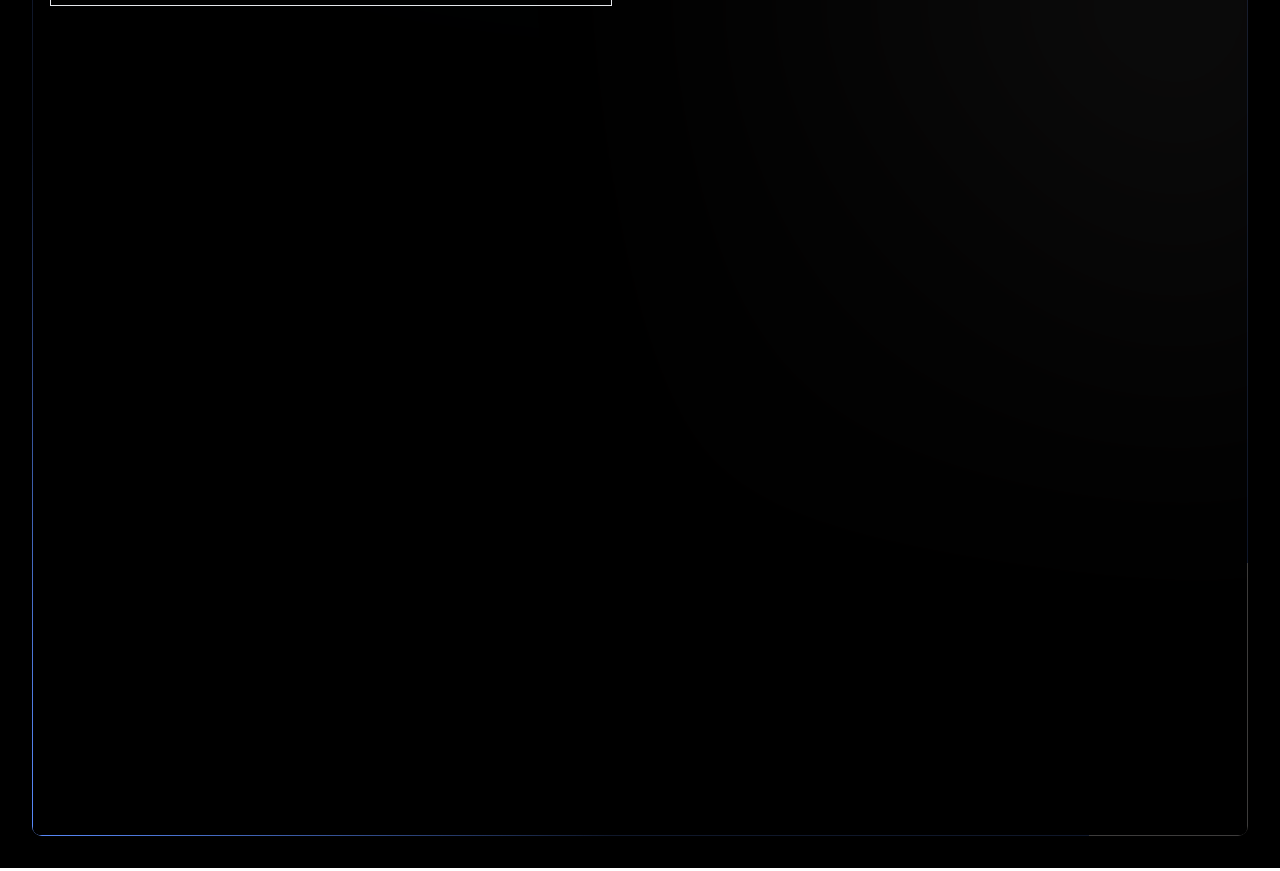
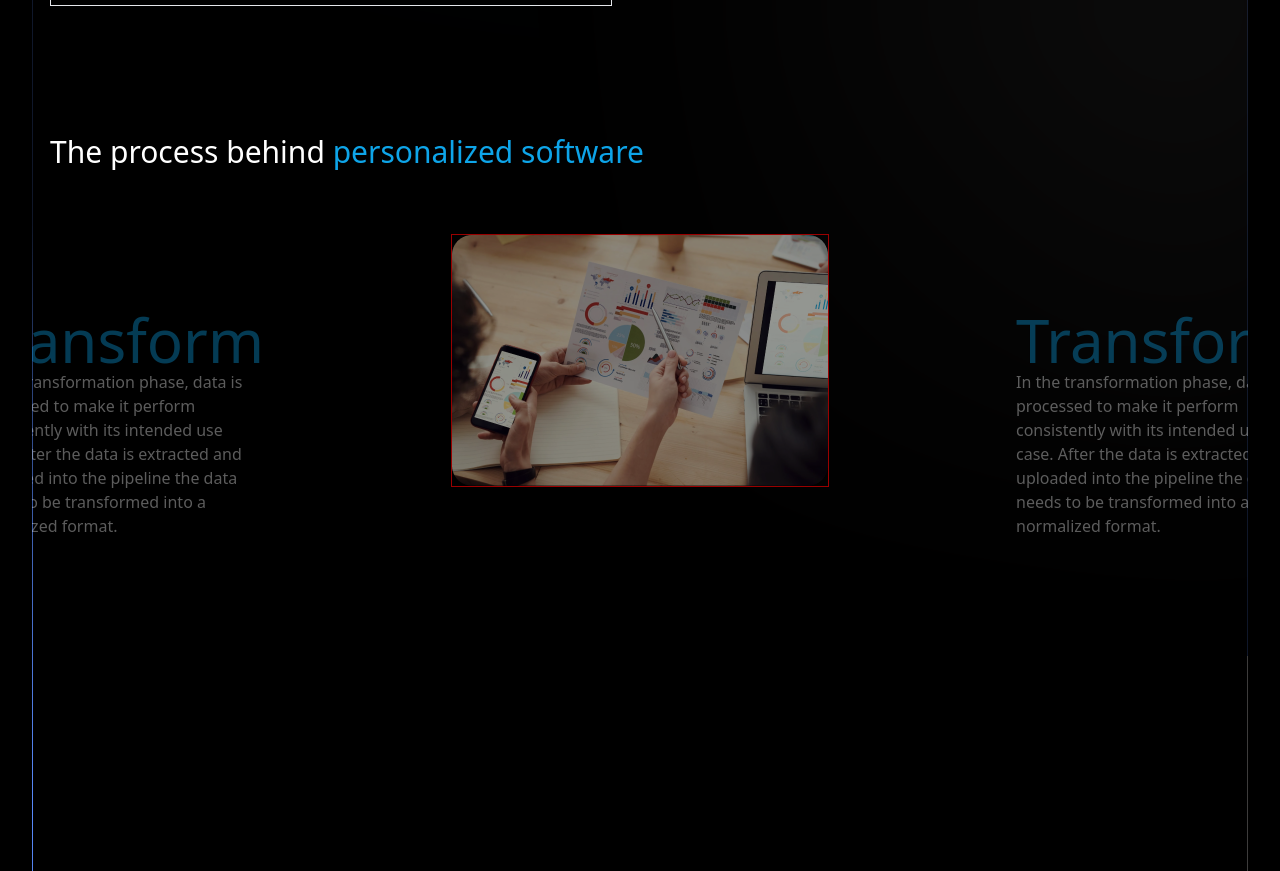
Before and after one commit to rahmanhamim/animation-chart-demo, a Next.js app: page / in a window 1280 px wide. Shown: the part 1280-2151 px from the top of the page. Built offline with nearby package versions, Linux system fonts and the light colour scheme.

Commit message:
pointer events not working

```diff
--- a/components/MicroserviceArchitectureSection/MicroserviceService.tsx
+++ b/components/MicroserviceArchitectureSection/MicroserviceService.tsx
@@ -22,7 +22,7 @@ const MicroserviceService = () => {
             {data.map((item, index) => {
                 return (
                     <div key={index} className="relative">
-                        <div className="absolute top-0 -left-5 h-[40%] w-1 bg-sky-600"></div>
+                        <div className="absolute top- -left-5 h-[40%] w-1 bg-sky-600"></div>
                         <h2 className="text-3xl max-w-[332px] leading-[40px]">
                             {item.title}
                         </h2>
--- /dev/null
+++ b/components/PersonalizedSoftware/PersonalizedSoftwareBlock.module.css
@@ -0,0 +1,3 @@
+.boxContainer {
+    border: 1px solid red;
+}
--- /dev/null
+++ b/components/PersonalizedSoftware/_PersonalizedSoftwareBlock.tsx
@@ -0,0 +1,64 @@
+import Image from "next/image";
+import React from "react";
+import styles from "./PersonalizedSoftwareBlock.module.css";
+
+const PersonalizedSoftwareBlock = () => {
+    return (
+        <div>
+            <p className="text-3xl">
+                The process behind{" "}
+                <span className="text-sky-500">personalized software</span>
+            </p>
+            <div
+                className={`${styles.boxContainer} mx-auto w-fit mt-12 relative top-4 opacity-60 hover:top-0 hover:opacity-100 group transition-all duration-700`}
+            >
+                <Image
+                    src="/img-software.png"
+                    width={376}
+                    height={250}
+                    alt="img"
+                />
+
+                <div className="absolute top-[30%] right-[150%] opacity-60 pointer-events-none group-hover:pointer-events-auto group-hover:top-0 group-hover:right-[110%] group-hover:opacity-100 transition-all duration-700">
+                    <h3 className="text-sky-500 text-6xl">Transform</h3>
+                    <p className="max-w-sm">
+                        In the transformation phase, data is processed to make
+                        it perform consistently with its intended use case.
+                        After the data is extracted and uploaded into the
+                        pipeline the data needs to be transformed into a
+                        normalized format.
+                    </p>
+                </div>
+
+                <div className="absolute top-[30%] left-[150%] opacity-60 pointer-events-none group-hover:pointer-events-auto group-hover:top-0 group-hover:left-[110%] group-hover:opacity-100 transition-all duration-700">
+                    <h3 className="text-sky-500 text-6xl">Transform</h3>
+                    <p className="max-w-sm">
+                        In the transformation phase, data is processed to make
+                        it perform consistently with its intended use case.
+                        After the data is extracted and uploaded into the
+                        pipeline the data needs to be transformed into a
+                        normalized format.
+                    </p>
+                </div>
+            </div>
+        </div>
+    );
+};
+
+export default PersonalizedSoftwareBlock;
+
+/*
+
+
+*/
+
+/*
+<div className="justify-self-center pointer-events-none posi">
+                    <h3 className="text-sky-500 text-6xl">Extract</h3>
+                    <p className="max-w-xs">
+                        Data is extracted from one or multiple data sources. It
+                        is then held in temporary storage, where the next two
+                        steps are executed.
+                    </p>
+                </div>
+*/
--- a/pages/index.tsx
+++ b/pages/index.tsx
@@ -3,6 +3,7 @@ import dynamic from "next/dynamic";
 import ContactFormBlock from "../components/ContactForm/_ContactFormBlock";
 import LineChartBlock from "../components/LineCharts/LineChartBlock";
 import MicroserviceArchitectureBlock from "../components/MicroserviceArchitectureSection/_MicroserviceArchitectureBlock";
+import PersonalizedSoftwareBlock from "../components/PersonalizedSoftware/_PersonalizedSoftwareBlock";
 // import BarChartBlock from "../components/BarCharts/BarChartBlock";
 // import RadialChartBlock from "../components/RadialCharts/RadialChartBlock";
 
@@ -82,6 +83,7 @@ export default function Home() {
                         </div>
                     </div>
                     {/* <MicroserviceArchitectureBlock /> */}
+                    <PersonalizedSoftwareBlock />
                 </div>
             </main>
         </motion.div>
```
Also changed, not shown: public/img-software.png (added).
